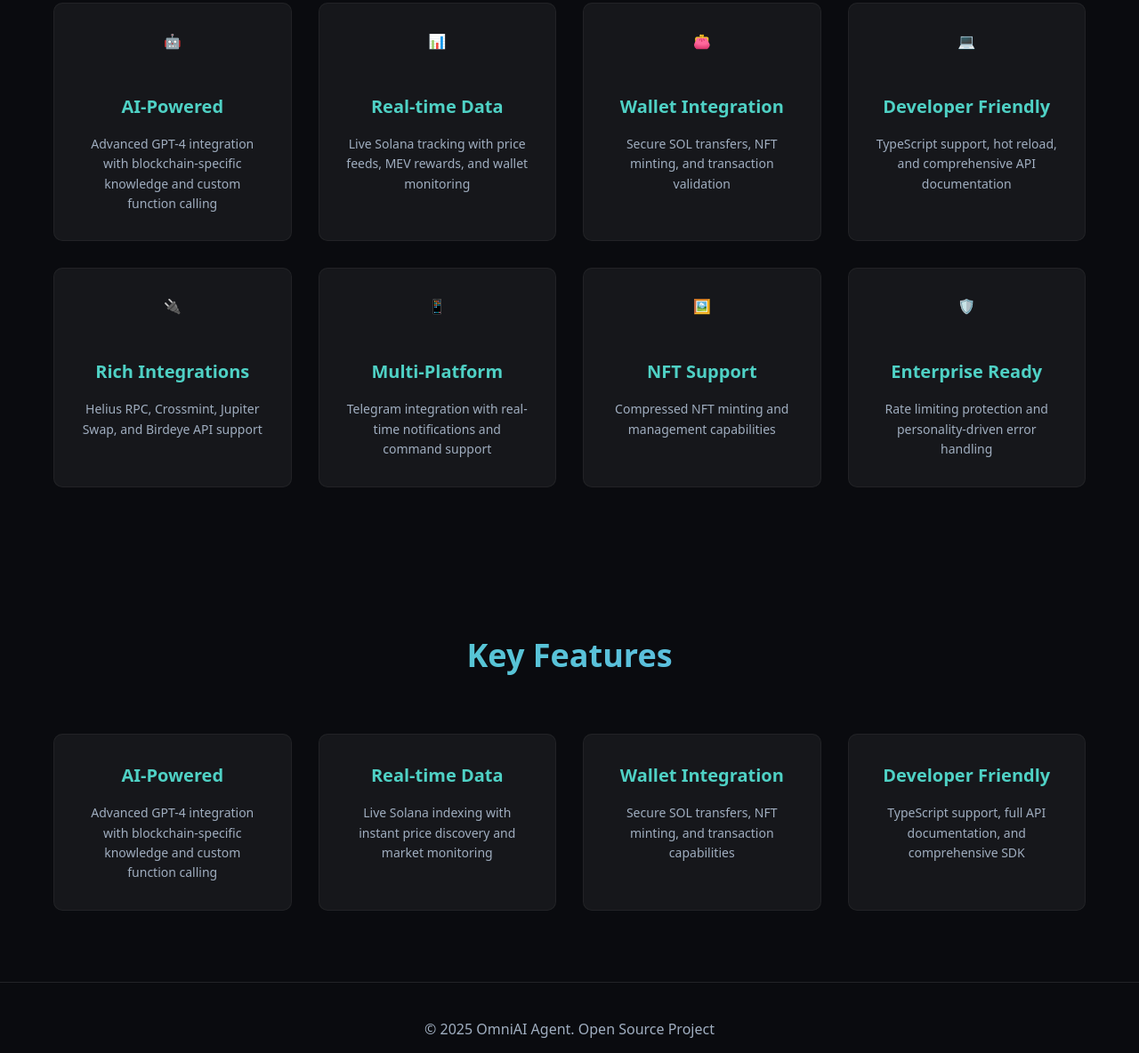
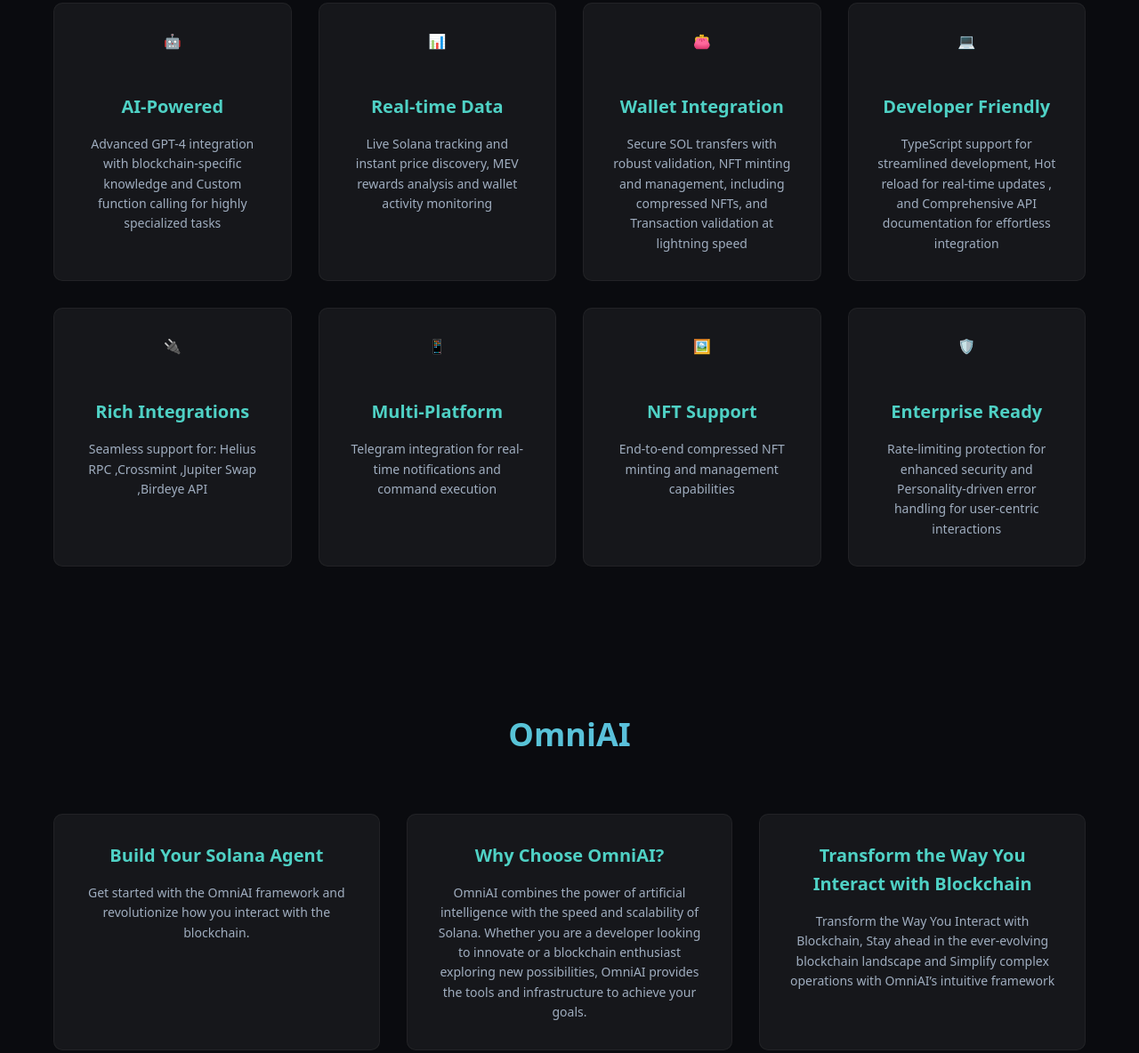
Before and after one commit to HoomanSafe/demolandingpage, a plain HTML site: page index.html in a window 1280 px wide. Shown: the part 1510-2694 px from the top of the page at 89% size. Drawn offline with Linux system fonts and the light colour scheme.

Commit message:
update22

```diff
--- a/index.html
+++ b/index.html
@@ -647,42 +647,47 @@
                     <div class="feature-card">
                         <div class="feature-icon">🤖</div>
                         <h3 class="feature-title">AI-Powered</h3>
-                        <p class="feature-desc">Advanced GPT-4 integration with blockchain-specific knowledge and custom function calling</p>
+                        <p class="feature-desc">Advanced GPT-4 integration with blockchain-specific knowledge and Custom function calling for highly specialized tasks</p>
                     </div>
                     <div class="feature-card">
                         <div class="feature-icon">📊</div>
                         <h3 class="feature-title">Real-time Data</h3>
-                        <p class="feature-desc">Live Solana tracking with price feeds, MEV rewards, and wallet monitoring</p>
+                        <p class="feature-desc">Live Solana tracking and instant price discovery, MEV rewards analysis and wallet activity monitoring</p>
                     </div>
                     <div class="feature-card">
                         <div class="feature-icon">👛</div>
                         <h3 class="feature-title">Wallet Integration</h3>
-                        <p class="feature-desc">Secure SOL transfers, NFT minting, and transaction validation</p>
+                        <p class="feature-desc">Secure SOL transfers with robust validation, NFT minting and management, including compressed NFTs,
+                             and Transaction validation at lightning speed</p>
                     </div>
                     <div class="feature-card">
                         <div class="feature-icon">💻</div>
                         <h3 class="feature-title">Developer Friendly</h3>
-                        <p class="feature-desc">TypeScript support, hot reload, and comprehensive API documentation</p>
+                        <p class="feature-desc">TypeScript support for streamlined development, Hot reload for real-time updates
+                            , and Comprehensive API documentation for effortless integration</p>
                     </div>
                     <div class="feature-card">
                         <div class="feature-icon">🔌</div>
                         <h3 class="feature-title">Rich Integrations</h3>
-                        <p class="feature-desc">Helius RPC, Crossmint, Jupiter Swap, and Birdeye API support</p>
+                        <p class="feature-desc">Seamless support for: Helius RPC
+                            ,Crossmint
+                            ,Jupiter Swap
+                            ,Birdeye API</p>
                     </div>
                     <div class="feature-card">
                         <div class="feature-icon">📱</div>
                         <h3 class="feature-title">Multi-Platform</h3>
-                        <p class="feature-desc">Telegram integration with real-time notifications and command support</p>
+                        <p class="feature-desc">Telegram integration for real-time notifications and command execution</p>
                     </div>
                     <div class="feature-card">
                         <div class="feature-icon">🖼️</div>
                         <h3 class="feature-title">NFT Support</h3>
-                        <p class="feature-desc">Compressed NFT minting and management capabilities</p>
+                        <p class="feature-desc">End-to-end compressed NFT minting and management capabilities</p>
                     </div>
                     <div class="feature-card">
                         <div class="feature-icon">🛡️</div>
                         <h3 class="feature-title">Enterprise Ready</h3>
-                        <p class="feature-desc">Rate limiting protection and personality-driven error handling</p>
+                        <p class="feature-desc"> Rate-limiting protection for enhanced security and Personality-driven error handling for user-centric interactions</p>
                     </div>
                 </div>
             </div>
@@ -691,24 +696,33 @@
 
         <section class="features">
             <div class="container">
-                <h2 class="section-title">Key Features</h2>
+                <h2 class="section-title">OmniAI</h2>
                 <div class="features-grid">
                     <div class="feature-card">
-                        <h3 class="feature-title">AI-Powered</h3>
-                        <p class="feature-desc">Advanced GPT-4 integration with blockchain-specific knowledge and custom function calling</p>
+                        <h3 class="feature-title"> Build Your Solana Agent</h3>
+                        <p class="feature-desc">Get started with the OmniAI framework and revolutionize how you interact with the blockchain.</p>
                     </div>
                     <div class="feature-card">
-                        <h3 class="feature-title">Real-time Data</h3>
-                        <p class="feature-desc">Live Solana indexing with instant price discovery and market monitoring</p>
+                        <h3 class="feature-title">Why Choose OmniAI?</h3>
+                        <p class="feature-desc">OmniAI combines the power of artificial
+                            intelligence with the speed and scalability of Solana.
+                            Whether you are a developer looking to innovate or a
+                            blockchain enthusiast exploring new possibilities,
+                            OmniAI provides the tools and infrastructure to achieve your goals.
+
+                        </p>
                     </div>
                     <div class="feature-card">
-                        <h3 class="feature-title">Wallet Integration</h3>
-                        <p class="feature-desc">Secure SOL transfers, NFT minting, and transaction capabilities</p>
+                        <h3 class="feature-title">Transform the Way You <br>Interact with Blockchain</h3>
+                        <p class="feature-desc">Transform the Way You Interact with Blockchain,
+                            Stay ahead in the ever-evolving blockchain landscape and
+                            Simplify complex operations with OmniAI’s intuitive framework
+                        </p>
                     </div>
-                    <div class="feature-card">
+                    <!--<div class="feature-card">
                         <h3 class="feature-title">Developer Friendly</h3>
                         <p class="feature-desc">TypeScript support, full API documentation, and comprehensive SDK</p>
-                    </div>
+                    </div>-->
                 </div>
             </div>
         </section>
```
